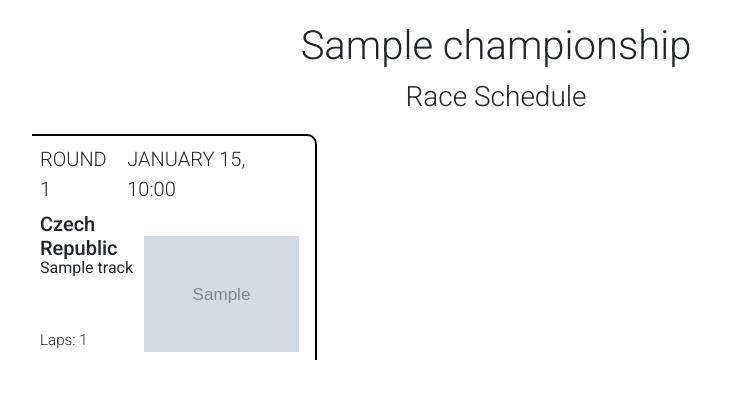
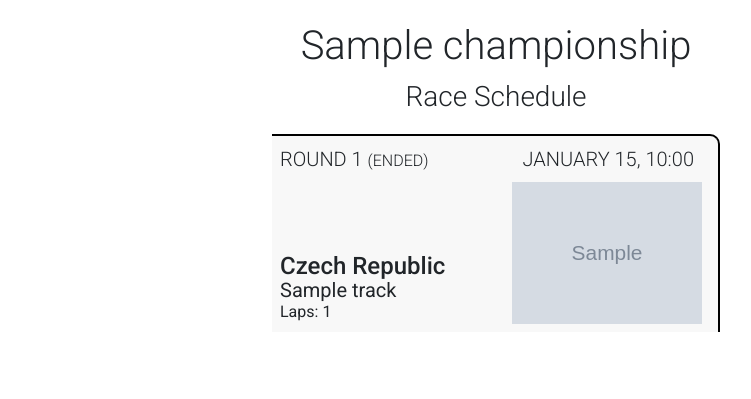
Before and after one commit to Wadu436/formula1-championship, a Django app: page /championships/1/races/ in a window 1280 px wide. Shown: the part 72-471 px from the top of the page, without its empty margins (144-895 px from the left). Run offline with Django 3.2, Linux system fonts and the light colour scheme; tables that the repository leaves empty hold one stand-in row (values such as "Sample post"); grey boxes marked "Sample" are stand-in pictures; some libraries are stand-ins or nearby versions.

Commit message:
update races

```diff
--- a/app/leaderboard/static/leaderboard/global.css
+++ b/app/leaderboard/static/leaderboard/global.css
@@ -43,7 +43,7 @@ body {
 }
 
 .race-card-container {
-    flex-basis: 33%;
+    width: 30rem;
     padding: 1rem;
 }
 
@@ -51,7 +51,7 @@ body {
     border-top: 2px solid black;
     border-right: 2px solid black;
     border-top-right-radius: 10px;
-    min-height: 14rem;
+    /* min-height: 14rem; */
 }
 
 .schedule-header {
@@ -59,6 +59,6 @@ body {
 }
 
 .schedule-image-container {
-    width:auto;
-    max-width: 60%;
+    width: auto;
+    max-width: 45%;
 }
--- a/app/leaderboard/templates/leaderboard/races.html
+++ b/app/leaderboard/templates/leaderboard/races.html
@@ -14,50 +14,46 @@
 <div class="d-flex flex-column align-items-center mt-3 mx-0" style="width: 100%;">
     <div class="align-middle fw-lighter fs-1">{{ current_championship.name }}</div>
     <div class="fw-lighter fs-3">Race Schedule</div>
-    <div class="col-9">
-        <div class="d-flex flex-wrap" style="align-items: stretch;">
+    <div class="col-10">
+        <div class="d-flex flex-wrap justify-content-center">
             {% for race in current_championship.races.all %}
-
             <div class="race-card-container">
-            <div class="race-card">
-                <div class="ps-2 pe-3 pt-2 pb-2 w-80 d-flex flex-column h-100">
+                <div class="race-card ps-2 pe-3 pt-2 pb-2 w-80 d-flex flex-column h-100" style="{% if race.finished %}background-color: #f8f8f8;{% endif %}">
                     <div class="d-flex justify-content-between align-items-center w-100 schedule-header fw-light fs-5">
-                        <span>Round {{ race.championship_order }}</span>
+                        <div>
+                            <span>Round {{ race.championship_order }}</span>
+                            {% if race.finished %}<span class='fs-6'>(Ended)</span> {% endif %}
+                        </div>
                         <div class="d-flex align-items-center">
                             {% if race.date_time %}
-                            <span class="mx-2 schedule-time" data-schedule-date={{race.date_time.timestamp}}>{{ race.date_time|date:"F d, H:i" }}</span>
+                            <span class="mx-2 schedule-time" data-schedule-date={{race.date_time.timestamp}}>{{
+                                race.date_time|date:"F d, H:i" }}</span>
                             {% else %}
                             <span class="mx-2">TBD</span>
                             {% endif %}
                             <i class="flag2x {{ race.track.country.flag_css }}"></i>
                         </div>
                     </div>
-                    <div class="d-flex w-100 h-100 justify-content-between">
-                        <div class="d-flex flex-column justify-content-between" style="width:45%">
+
+                    <div class="d-flex w-100 h-100 justify-content-between mt-2">
+                        <div class="d-flex flex-column justify-content-end" style="width:45%">
                             <div class="pt-2">
-                                <div class="h5 mb-0">{{race.track.country.name}}</div>
-                                <div class="mt-0 lh-1">{{race.track.name}}</div>
+                                <div class="h4 mb-0">{{race.track.country.name}}</div>
+                                <div class="fs-5 mt-0 lh-1">{{race.track.name}}</div>
                             </div>
-                            <div class="fw-light" style="font-size:0.95rem">
+                            <div>
                                 Laps: {{race.laps}}
                             </div>
                         </div>
                         {% if race.track.image %}
                         <div class="d-flex flex-column justify-content-end schedule-image-container">
-                            <img style="width: 100%" src="{{ race.track.image.url }}" alt="" >
+                            <img style="width: 100%" src="{{ race.track.image.url }}" alt="">
                         </div>
                         {% endif %}
                     </div>
 
-                    {% comment %} {% if race.finished %}
-                        <div class="mt-1 fw-light" style="font-size: 0.9rem;">Race Winner: {{race.winner.driver.name}}</div>
-                    {% else %}
-                        <div class="mt-1 fw-light" style="font-size: 0.9rem;">Previous Race Winner: {{race.winner.driver.name}}</div>
-                    {% endif %} {% endcomment %}
                 </div>
             </div>
-        </div>
-
             {% endfor %}
         </div>
     </div>
--- a/app/leaderboard/views.py
+++ b/app/leaderboard/views.py
@@ -22,29 +22,55 @@ def get_driver(request, driver_id):
 
 # HTML views
 def drivers_standings(request, championship_id):
-    context = {
-        "current_championship": Championship.objects.get(id=championship_id),
-        "championships": Championship.objects.all(),
-    }
-    return render(request, "leaderboard/drivers_standings.html", context=context)
+    championship = Championship.objects.filter(id=championship_id).first()
+    if championship:
+        context = {
+            "current_championship": championship,
+            "championships": Championship.objects.all(),
+        }
+        return render(request, "leaderboard/drivers_standings.html", context=context)
+    else:
+        return latest_drivers_standings(request)
 
 
 def constructors_standings(request, championship_id):
-    context = {
-        "current_championship": Championship.objects.get(id=championship_id),
-        "championships": Championship.objects.all(),
-    }
-    return render(request, "leaderboard/constructors_standings.html", context=context)
+    championship = Championship.objects.filter(id=championship_id).first()
+    if championship:
+        context = {
+            "current_championship": Championship.objects.get(id=championship_id),
+            "championships": Championship.objects.all(),
+        }
+        return render(
+            request, "leaderboard/constructors_standings.html", context=context
+        )
+    else:
+        return latest_constructors_standings(request)
 
 
+def races(request, championship_id):
+    championship = Championship.objects.filter(id=championship_id).first()
+    if championship:
+
+        context = {
+            "current_championship": Championship.objects.get(id=championship_id),
+            "championships": Championship.objects.all(),
+        }
+        return render(request, "leaderboard/races.html", context=context)
+    else:
+        return latest_races(request)
+
+
+# Latest redirect views
 def latest_drivers_standings(request):
     latest_championship = Championship.objects.latest()
     return redirect(reverse("drivers_standings", args=[latest_championship.id]))
 
 
-def races(request, championship_id):
-    context = {
-        "current_championship": Championship.objects.get(id=championship_id),
-        "championships": Championship.objects.all(),
-    }
-    return render(request, "leaderboard/races.html", context=context)
+def latest_constructors_standings(request):
+    latest_championship = Championship.objects.latest()
+    return redirect(reverse("constructors_standings", args=[latest_championship.id]))
+
+
+def latest_races(request):
+    latest_championship = Championship.objects.latest()
+    return redirect(reverse("races", args=[latest_championship.id]))
```
